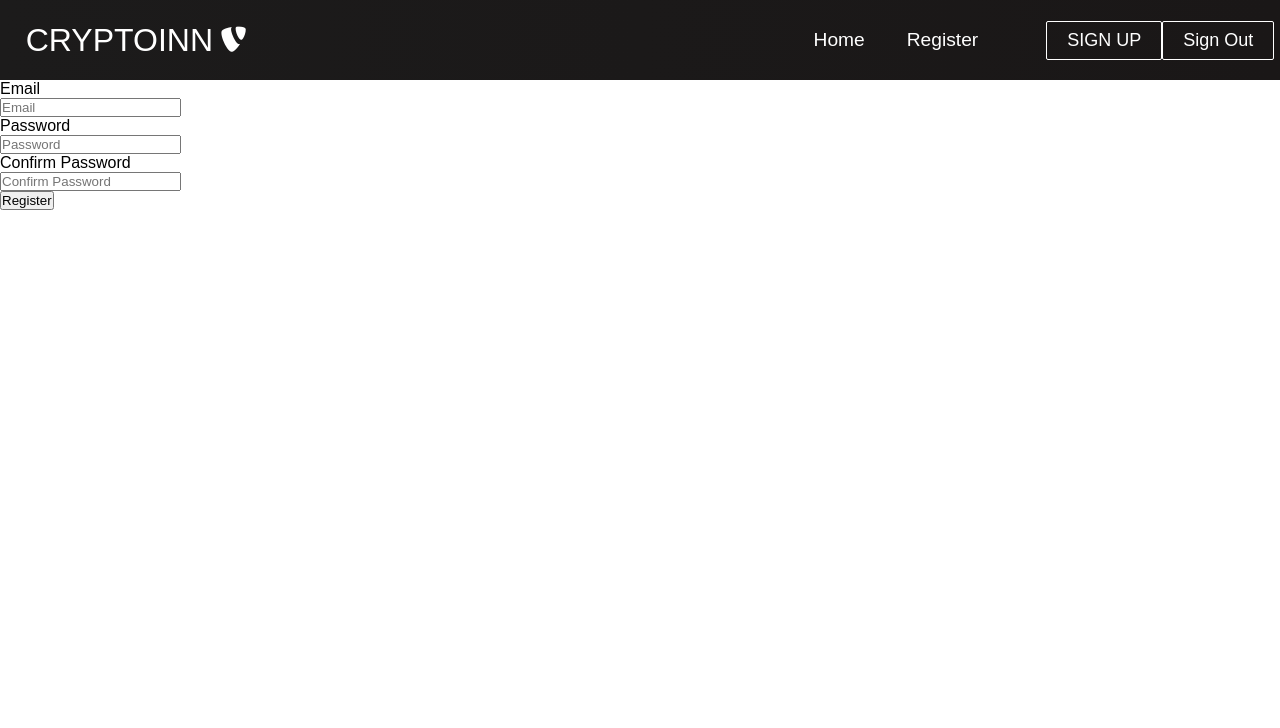
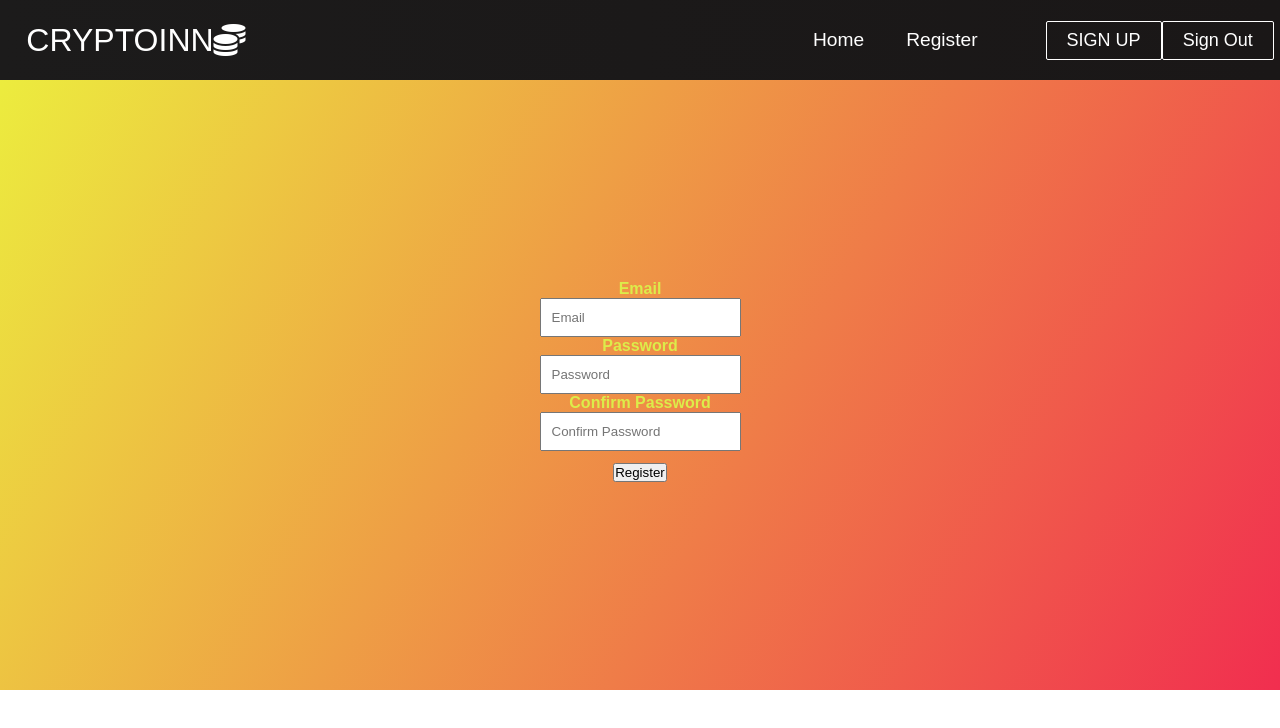
Before and after one commit to sarojrajs/cryptonin, a React (Create React App) app: page /register in a window 1280 px wide. Shown: the top 728 px of the page. Built offline with nearby package versions, Linux system fonts and the light colour scheme; the HTML template or start-up script is replaced by a standard one.

Commit message:
changes in Cards.js, carditem.js, card.css

```diff
--- a/src/components/CardItem.js
+++ b/src/components/CardItem.js
@@ -5,7 +5,8 @@ function CardItem(props) {
   return (
     <>
       <li className='cards__item'>
-        <Link className='cards__item__link' to={props.path}>
+        <a className='cards__item__link' href={props.path} target="_blank"
+          rel="noopener noreferrer">
           <figure className='cards__item__pic-wrap' data-category={props.label}>
             <img
               className='cards__item__img'
@@ -16,7 +17,7 @@ function CardItem(props) {
           <div className='cards__item__info'>
             <h5 className='cards__item__text'>{props.text}</h5>
           </div>
-        </Link>
+        </a>
       </li>
     </>
   );
--- a/src/components/Cards.css
+++ b/src/components/Cards.css
@@ -1,6 +1,6 @@
 .cards {
-  padding: 4rem;
-  background: #fff;
+  padding: 2rem;
+  background: rgb(236, 233, 233);
 }
 
 h1 {
@@ -12,7 +12,7 @@ h1 {
   flex-flow: column;
   align-items: center;
   max-width: 1120px;
-  width: 90%;
+  width: 50%;
   margin: 0 auto;
 }
 
@@ -22,14 +22,14 @@ h1 {
 }
 
 .cards__items {
-  margin-bottom: 24px;
+  margin-bottom: 20px;
 }
 
 .cards__item {
   display: flex;
   flex: 1;
   margin: 0 1rem;
-  border-radius: 10px;
+  border-radius: 15px;
 }
 
 .cards__item__link {
--- a/src/components/Cards.js
+++ b/src/components/Cards.js
@@ -13,13 +13,13 @@ function Cards() {
               src='images/img-9.jpg'
               text='Related article related to Bitcoins'
               label='Bitcoin'
-              path='/services'
+              path='https://zeenews.india.com/tags/bitcoin.html'
             />
             <CardItem
               src='images/img-2.jpg'
               text='Related article related to Ethereum'
               label='Ethereum'
-              path='/services'
+              path='https://www.moneycontrol.com/news/tags/ethereum.html/news/'
             />
           </ul>
           <ul className='cards__items'>
--- a/src/components/Footer.css
+++ b/src/components/Footer.css
@@ -1,6 +1,6 @@
 .footer-container {
   background-color: #242424;
-  padding: 4rem 0 2rem 0;
+  padding: 8rem 0 2rem 0;
   display: flex;
   flex-direction: column;
   justify-content: center;
--- a/src/components/Navbar.css
+++ b/src/components/Navbar.css
@@ -1,6 +1,6 @@
 .navbar {
   background: linear-gradient(90deg, rgb(28, 27, 27) 0%, rgb(26, 23, 23) 100%);
-  height: 80px;
+  height: 70 px;
   display: flex;
   justify-content: center;
   align-items: center;
@@ -30,7 +30,7 @@
 }
 
 .fa-typo3 {
-  margin-left: 0.5rem;
+  margin-left: 1.8rem;
   font-size: 1.8rem;
 }
 
--- a/src/components/Navbar.js
+++ b/src/components/Navbar.js
@@ -36,7 +36,7 @@ function Navbar() {
         <div className='navbar-container'>
           <Link to='/' className='navbar-logo' onClick={closeMobileMenu}>
             CRYPTOINN
-            <i class='fab fa-typo3' />
+            <i class='fas fa-coins' />
           </Link>
           <div className='menu-icon' onClick={handleClick}>
             <i className={click ? 'fas fa-times' : 'fas fa-bars'} />
--- a/src/components/pages/Coin.css
+++ b/src/components/pages/CoinPage.css
@@ -3,8 +3,6 @@
     margin: 0;
     padding: 0;
     font-family: 'Montserrat', sans-serif;
-
-
 
   }
   .coin-app {
--- a/src/components/pages/CoinPage.js
+++ b/src/components/pages/CoinPage.js
@@ -1,6 +1,6 @@
 import axios from 'axios';
 import React, { useEffect, useState } from 'react'
-import './Coin.css'
+import './CoinPage.css'
 import Coin from '../Coin';
 import { auth } from '../../firebase';
 import { useHistory } from 'react-router-dom';
--- /dev/null
+++ b/src/components/pages/Register.css
@@ -0,0 +1,33 @@
+.Register{
+  background: linear-gradient(120deg, rgb(236, 236, 62), rgb(241, 46, 79));
+  padding:200px;
+  align-content: center;
+  display: flex;
+  justify-content: center;
+}
+.login{
+  font-size: 20px;
+  font-family:monospace;
+  font-weight: bolder;
+
+}
+.email-container{
+  color: rgb(220, 236, 74);
+  font-size: initial;
+  font-family: Georgia, 'Times New Roman', Times, serif;
+  cursor: pointer;
+  text-align: center;
+
+
+}
+.email-container input{
+  padding: 10px 10px;
+
+}
+.password-container input{
+  padding: 10px 10px;
+
+}
+.btn{
+  text-align: center;
+}
--- a/src/components/pages/Register.js
+++ b/src/components/pages/Register.js
@@ -1,4 +1,5 @@
 import React, { useState } from 'react'
+import './Register.css';
 import { auth } from '../../firebase'
 
 function Register() {
@@ -31,29 +32,35 @@ function Register() {
     }
 
     return (
-        <div>
-            <div>
+      <li className='Register'>
+        <div className="login">
+            <div className="email-container">
                 <p>Email</p>
                 <input type='email' placeholder='Email' value={email} onChange={(e)=>{
                 setEmail(e.target.value)
                 }}/>
-            </div>
-            <div>
+
+            <div classname="password-container">
                 <p>Password</p>
                 <input type='password' placeholder='Password'
                     value={password} onChange={(e)=>{
                     setPassword(e.target.value)
                     }}
                 />
-            </div>
+
             <div>
                 <p>Confirm Password</p>
                 <input type='password' placeholder='Confirm Password' value={confirmPassword} onChange={(e)=>{
                     setConfirmPassword(e.target.value)
                 }}/>
             </div>
+            </div>
+            </div>
+            <div className="btn">
             <button onClick={registerHandler}>Register</button>
+            </div>
         </div>
+        </li>
     )
 }
 
```
